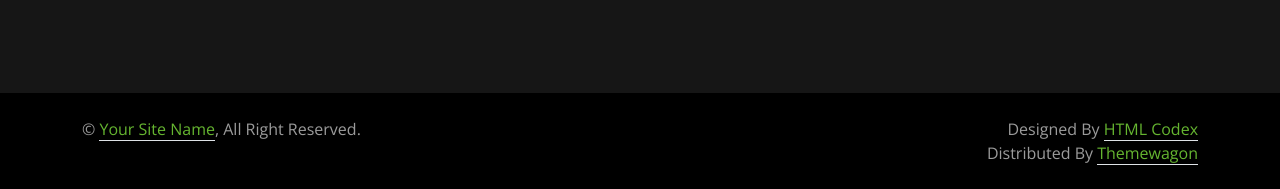
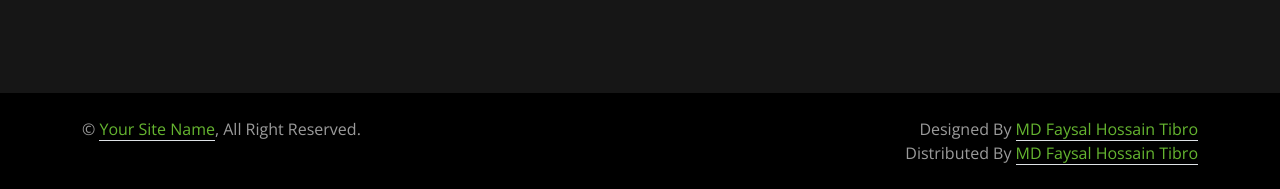
Before and after one commit to Tibro0/Securex, a plain HTML site: page feature.html in a window 1280 px wide. Shown: the part 1338-1527 px from the top of the page. Drawn offline with nearby package versions, Linux system fonts and the light colour scheme.

Commit message:
Update feature.html

```diff
--- a/feature.html
+++ b/feature.html
@@ -254,8 +254,8 @@
                 </div>
                 <div class="col-md-6 text-center text-md-end">
                     <!--/*** This template is free as long as you keep the footer author’s credit link/attribution link/backlink. If you'd like to use the template without the footer author’s credit link/attribution link/backlink, you can purchase the Credit Removal License from "https://htmlcodex.com/credit-removal". Thank you for your support. ***/-->
-                    Designed By <a class="border-bottom" href="https://htmlcodex.com">HTML Codex</a>
-                    <br>Distributed By <a class="border-bottom" href="https://themewagon.com/">Themewagon</a>
+                    Designed By <a class="border-bottom" href="https://tibroweb.com/">MD Faysal Hossain Tibro</a>
+                    <br>Distributed By <a class="border-bottom" href="https://tibroweb.com/">MD Faysal Hossain Tibro</a>
                 </div>
             </div>
         </div>
```
